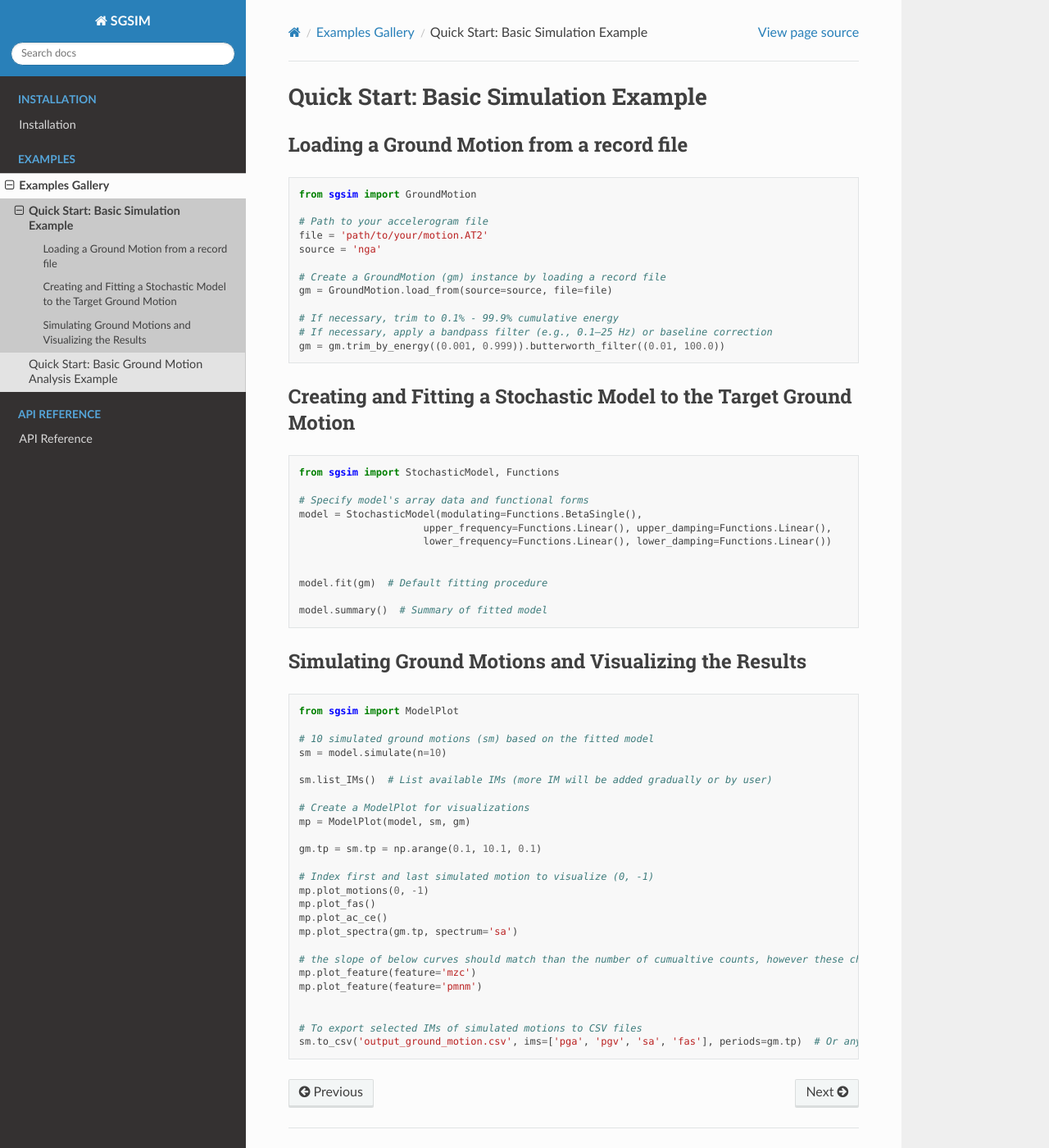
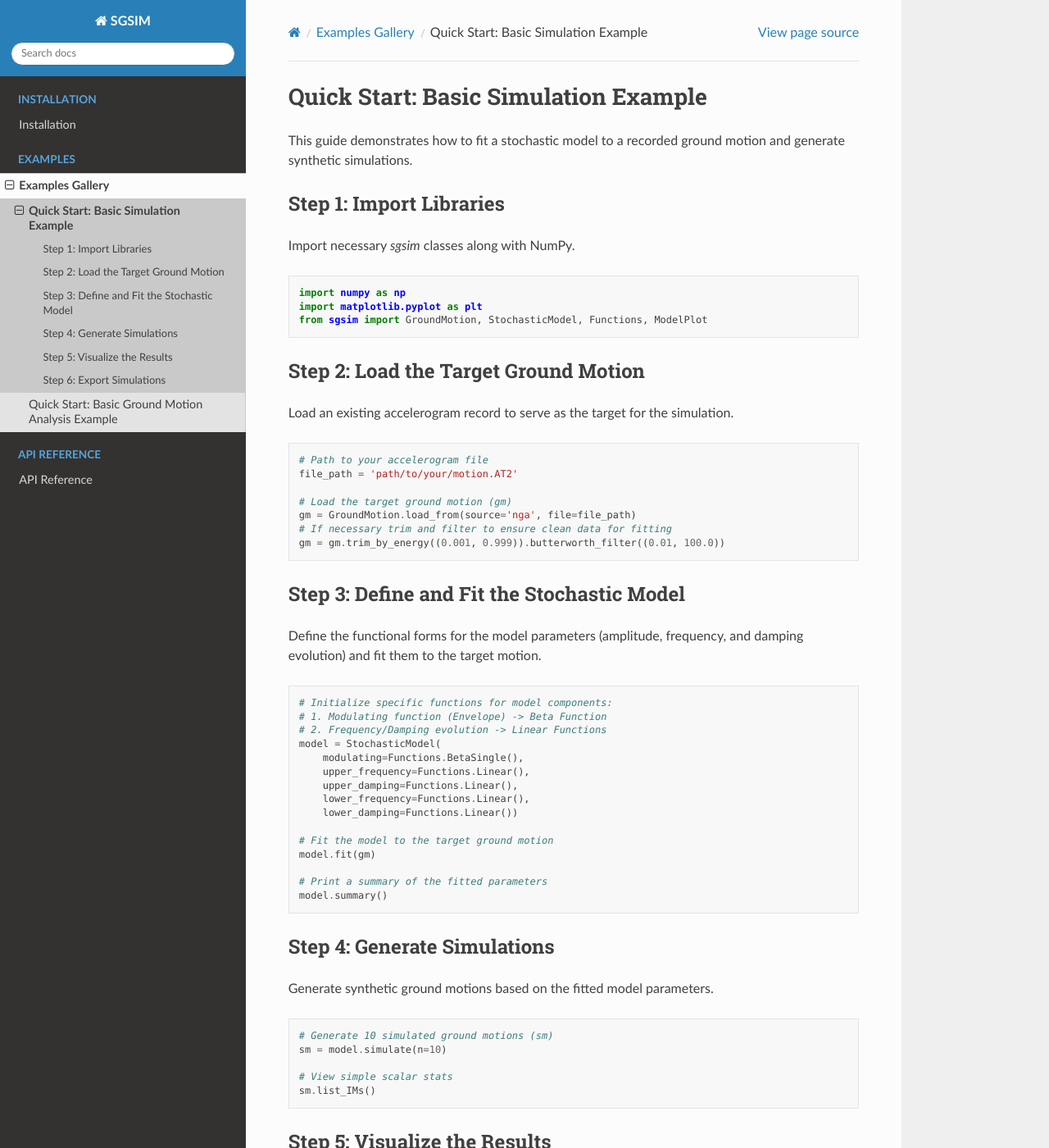
Before and after one commit to Sajad-Hussaini/sgsim, a Sphinx documentation site: the page built from docs/source/examples/basic_simulation.rst, in a window 1280 px wide and 1400 px high. Shown: the whole window at 82% size. Built offline with Sphinx 7.4.7 and the Read the Docs theme 3.1.0, drawn with Linux system fonts in a browser that asks for light colours; some of the changed text lies outside the part shown.

```diff
--- a/docs/source/examples/basic_simulation.rst
+++ b/docs/source/examples/basic_simulation.rst
@@ -3,70 +3,107 @@
 Quick Start: Basic Simulation Example
 ======================================
 
-Loading a Ground Motion from a record file
------------------------------------------------------
+This guide demonstrates how to fit a stochastic model to a recorded ground motion and generate synthetic simulations.
+
+Step 1: Import Libraries
+------------------------
+
+Import necessary `sgsim` classes along with NumPy.
 
 .. code-block:: python
 
-   from sgsim import GroundMotion
+   import numpy as np
+   import matplotlib.pyplot as plt
+   from sgsim import GroundMotion, StochasticModel, Functions, ModelPlot
 
-   # Path to your accelerogram file
-   file = 'path/to/your/motion.AT2'
-   source = 'nga'
+Step 2: Load the Target Ground Motion
+-------------------------------------
 
-   # Create a GroundMotion (gm) instance by loading a record file
-   gm = GroundMotion.load_from(source=source, file=file)
-
-   # If necessary, trim to 0.1% - 99.9% cumulative energy
-   # If necessary, apply a bandpass filter (e.g., 0.1–25 Hz) or baseline correction
-   gm = gm.trim_by_energy((0.001, 0.999)).butterworth_filter((0.01, 100.0))
-
-
-Creating and Fitting a Stochastic Model to the Target Ground Motion
--------------------------------------------------------------------------------------------------
+Load an existing accelerogram record to serve as the target for the simulation.
 
 .. code-block:: python
 
-   from sgsim import StochasticModel, Functions
+   # Path to your accelerogram file
+   file_path = 'path/to/your/motion.AT2'
 
-   # Specify model's array data and functional forms
-   model = StochasticModel(modulating=Functions.BetaSingle(),
-                        upper_frequency=Functions.Linear(), upper_damping=Functions.Linear(),
-                        lower_frequency=Functions.Linear(), lower_damping=Functions.Linear())
+   # Load the target ground motion (gm)
+   gm = GroundMotion.load_from(source='nga', file=file_path)
+   # If necessary trim and filter to ensure clean data for fitting
+   gm = gm.trim_by_energy((0.001, 0.999)).butterworth_filter((0.01, 100.0))
 
+Step 3: Define and Fit the Stochastic Model
+-------------------------------------------
 
-   model.fit(gm)  # Default fitting procedure
-
-   model.summary()  # Summary of fitted model
-
-
-Simulating Ground Motions and Visualizing the Results
------------------------------------------------------------------------------
+Define the functional forms for the model parameters (amplitude, frequency, and damping evolution) and fit them to the target motion.
 
 .. code-block:: python
 
-   from sgsim import ModelPlot
+   # Initialize specific functions for model components:
+   # 1. Modulating function (Envelope) -> Beta Function
+   # 2. Frequency/Damping evolution -> Linear Functions
+   model = StochasticModel(
+       modulating=Functions.BetaSingle(),
+       upper_frequency=Functions.Linear(),
+       upper_damping=Functions.Linear(),
+       lower_frequency=Functions.Linear(),
+       lower_damping=Functions.Linear())
 
-   # 10 simulated ground motions (sm) based on the fitted model
+   # Fit the model to the target ground motion
+   model.fit(gm)
+
+   # Print a summary of the fitted parameters
+   model.summary()
+
+Step 4: Generate Simulations
+----------------------------
+
+Generate synthetic ground motions based on the fitted model parameters.
+
+.. code-block:: python
+
+   # Generate 10 simulated ground motions (sm)
    sm = model.simulate(n=10)
 
-   sm.list_IMs()  # List available IMs (more IM will be added gradually or by user)
+   # View simple scalar stats
+   sm.list_IMs()
 
-   # Create a ModelPlot for visualizations
+Step 5: Visualize the Results
+-----------------------------
+
+Use the ``ModelPlot`` class to compare the simulations against the target.
+
+.. code-block:: python
+
+   # Initialize the plotter with the Model, Simulations, and Target
    mp = ModelPlot(model, sm, gm)
 
-   gm.tp = sm.tp = np.arange(0.1, 10.1, 0.1)
+   # Define the period range for spectral plots (0.1s to 10s)
+   periods = np.arange(0.1, 10.1, 0.1)
 
-   # Index first and last simulated motion to visualize (0, -1)
+   # 1. Plot Time-Series Comparison (Index 0 and Last simulation)
    mp.plot_motions(0, -1)
+
+   # 2. Plot Fourier Amplitude Spectra
    mp.plot_fas()
+
+   # 3. Plot Cumulative Energy
    mp.plot_ac_ce()
-   mp.plot_spectra(gm.tp, spectrum='sa')
 
-   # the slope of below curves should match than the number of cumualtive counts, however these characteristics are more prone to noise so perfit fit is not recommended
-   mp.plot_feature(feature='mzc')
-   mp.plot_feature(feature='pmnm')
+   # 4. Plot Response Spectra (SA)
+   mp.plot_spectra(periods, spectrum='sa')
 
+   # 5. Plot Physical Features (Zero-Crossings and Maxima)
+   # Note: Ideally, slopes should match. However, these features are noise-sensitive,
+   # so a perfect fit is not strictly required.
+   mp.plot_feature(feature='mzc')  # Mean Zero-Crossing rate
+   mp.plot_feature(feature='pmnm') # Peaks per positive minima
 
-   # To export selected IMs of simulated motions to CSV files
-   sm.to_csv('output_ground_motion.csv', ims=['pga', 'pgv', 'sa', 'fas'], periods=gm.tp)  # Or any other period range
+Step 6: Export Simulations
+--------------------------
+
+Export the Intensity Measures (IMs) and spectral data of the synthetics to CSV.
+
+.. code-block:: python
+
+   # Export formatted results
+   sm.to_csv('output_simulation.csv', ims=['pga', 'pgv', 'sa', 'fas'], periods=periods)
--- a/pyproject.toml
+++ b/pyproject.toml
@@ -4,7 +4,7 @@ build-backend = "setuptools.build_meta"
 
 [project]
 name = "sgsim"
-version = "1.2.3"
+version = "1.2.4"
 authors = [{name = "Sajad Hussaini", email = "hussaini.smsajad@gmail.com"}]
 description = "Python Package for Simulation and Analysis of Ground Motions"
 readme = "README.md"
--- a/sgsim/__init__.py
+++ b/sgsim/__init__.py
@@ -5,5 +5,5 @@ from .core import functions as Functions
 from .motion import signal_tools as SignalTools
 from .visualization.style import style
 
-__version__ = '1.2.3'
+__version__ = '1.2.4'
 __all__ = ['StochasticModel', 'GroundMotion', 'SignalTools', 'Functions', 'ModelPlot']
```
Also changed, not shown: docs/source/examples/basic_groundmotion.rst (+89 -21 lines), 3 other files.
